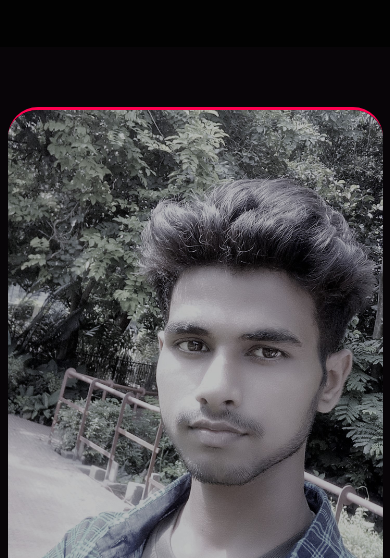
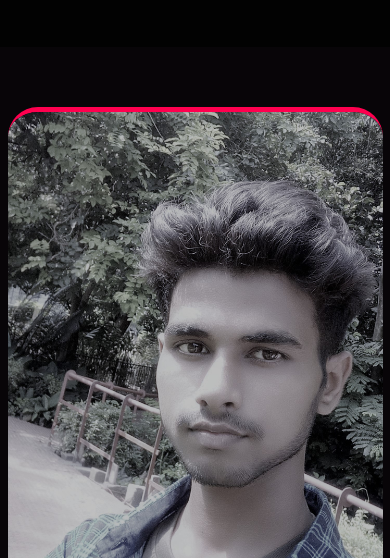
Before and after one commit to Naimsarkar2050/My-Portfolio, a plain HTML site: page index.html in a window 390 px wide. Shown: the part 286-844 px from the top of the page. Drawn offline with Linux system fonts and the light colour scheme.

Commit message:
added image border

```diff
--- a/style.css
+++ b/style.css
@@ -540,8 +540,8 @@ nav .fa-solid {
     border-bottom-left-radius: 10px;
     border-bottom-right-radius: 10px;
     margin-top: -20px;
-    border-bottom: 3px solid var(--secondary-color);
-    border-top: 3px solid var(--secondary-color);
+    border-bottom: 5px solid var(--secondary-color);
+    border-top: 5px solid var(--secondary-color);
   }
 
   .adout-col-2 {
```
